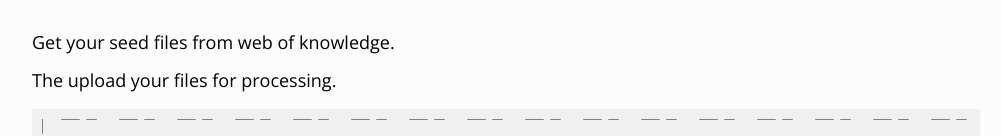
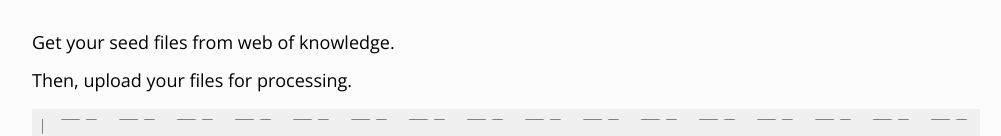
Before and after one commit to coreofscience/tos.coreofscience.org, a React (Vite) app: page / in a window 1280 px wide. Shown: the part 196-332 px from the top of the page, without its empty margins (134-1135 px from the left). Built offline with nearby package versions, Linux system fonts and the light colour scheme; no server answers.

Commit message:
Use code splitting

```diff
--- a/src/App.tsx
+++ b/src/App.tsx
@@ -1,14 +1,14 @@
-import React, { FC } from "react";
+import React, { FC, Suspense } from "react";
 import { BrowserRouter, Routes, Route } from "react-router-dom";
 
 import AppLayout from "./components/layout/AppLayout";
 
-import Home from "./components/upload/Home";
-import NotFound from "./components/NotFound";
-import Result from "./components/tree/Result";
-
 import FilesProvider from "./components/providers/FilesProvider";
 import { QueryClient, QueryClientProvider } from "react-query";
+
+const Home = React.lazy(() => import("./components/upload/Home"));
+const Result = React.lazy(() => import("./components/tree/Result"));
+const NotFound = React.lazy(() => import("./components/NotFound"));
 
 const queryClient = new QueryClient();
 
@@ -18,11 +18,13 @@ const App: FC<{}> = () => {
       <FilesProvider>
         <BrowserRouter>
           <AppLayout>
-            <Routes>
-              <Route path="/" element={<Home />} />
-              <Route path="/tree/:treeId" element={<Result />} />
-              <Route path="*" element={<NotFound />} />
-            </Routes>
+            <Suspense fallback={"Loading..."}>
+              <Routes>
+                <Route path="/" element={<Home />} />
+                <Route path="/tree/:treeId" element={<Result />} />
+                <Route path="*" element={<NotFound />} />
+              </Routes>
+            </Suspense>
           </AppLayout>
         </BrowserRouter>
       </FilesProvider>
--- a/src/components/tree/Tree.tsx
+++ b/src/components/tree/Tree.tsx
@@ -1,5 +1,5 @@
 import React, { FC, useCallback, useState, Fragment, useEffect } from "react";
-import { orderBy } from "lodash";
+import orderBy from "lodash/orderBy";
 
 import { doc, getDoc, onSnapshot, setDoc } from "firebase/firestore";
 
--- a/src/components/upload/Home/index.tsx
+++ b/src/components/upload/Home/index.tsx
@@ -50,7 +50,7 @@ const Home: FC<{}> = () => {
     <Fragment>
       <div>
         <p>Get your seed files from web of knowledge.</p>
-        <p>The upload your files for processing.</p>
+        <p>Then, upload your files for processing.</p>
       </div>
       <FileDropper />
       <UploadIndicator />
--- a/src/hooks/useFiles.ts
+++ b/src/hooks/useFiles.ts
@@ -1,5 +1,5 @@
 import { useContext, useEffect, useState } from "react";
-import { isEqual } from "lodash";
+import isEqual from "lodash/isEqual";
 
 import FileContext from "../context/FileContext";
 
--- a/src/hooks/useInvalidFiles.ts
+++ b/src/hooks/useInvalidFiles.ts
@@ -1,5 +1,5 @@
 import { useContext, useEffect, useState } from "react";
-import { isEqual } from "lodash";
+import isEqual from "lodash/isEqual";
 
 import FileContext from "../context/FileContext";
 
```
Also changed, not shown: src/index.tsx (line endings or trailing spaces).
